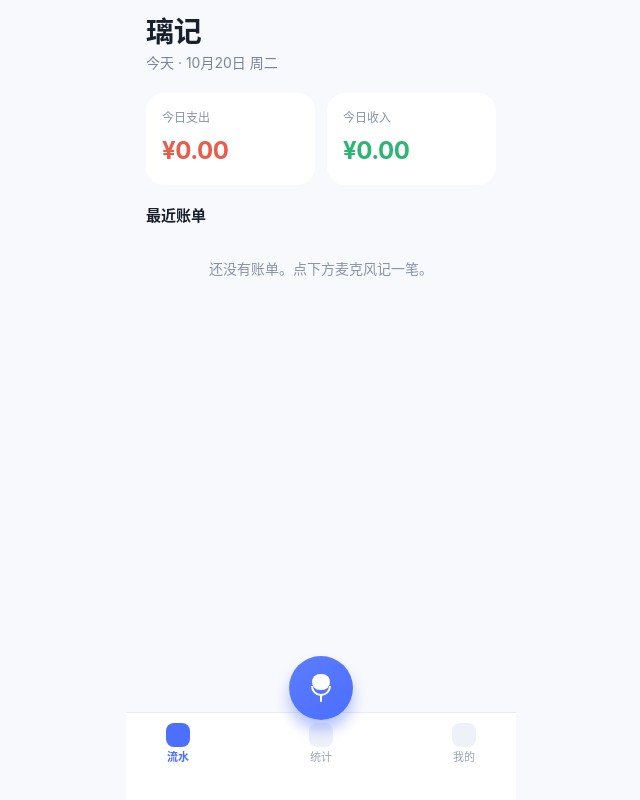
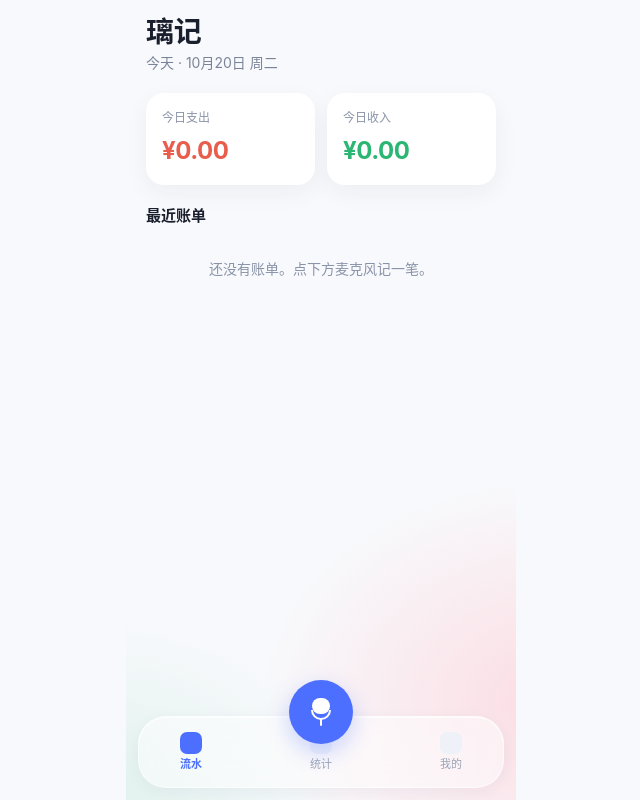
Before and after one commit to jiaoyansonghk163/voice-bookkeeping, a Next.js app: page / in a window 1280 px wide. Shown: the whole page, without its empty margins (319-959 px from the left). Built offline with nearby package versions, Linux system fonts and the light colour scheme.

Commit message:
Apply the Clear Crystal materials.
The tab bar and the listen/typing sheet use the light glass. Summary cards, bill rows, confirm cards, and the mic stay solid, and the warning is a color bar.

Co-authored-by: jiaoyansonghk163 <jiaoyansonghk163@users.noreply.github.com>

```diff
--- a/app/globals.css
+++ b/app/globals.css
@@ -95,7 +95,10 @@ button {
   z-index: 0;
   pointer-events: none;
   overflow: hidden;
-  background: #f8f9fc;
+  background:
+    radial-gradient(420px 320px at 110% 88%, rgba(255, 186, 196, 0.45), transparent 70%),
+    radial-gradient(360px 260px at -10% 100%, rgba(186, 230, 214, 0.4), transparent 72%),
+    #f8f9fc;
 }
 
 .glass {
@@ -681,20 +684,35 @@ header.top.scrolled {
 
 .tab {
   position: absolute;
-  left: 0;
-  right: 0;
-  bottom: 0;
+  left: 12px;
+  right: 12px;
+  bottom: calc(12px + env(safe-area-inset-bottom));
   z-index: 6;
-  height: calc(88px + env(safe-area-inset-bottom));
-  border-radius: 0;
+  height: 72px;
+  border-radius: 28px;
   display: grid;
   grid-template-columns: repeat(3, 1fr);
-  align-items: start;
-  padding: 10px 16px env(safe-area-inset-bottom);
-  background: rgba(255, 255, 255, 0.92);
-  backdrop-filter: blur(20px);
-  border-top: 1px solid #e8ecf4;
-  box-shadow: none;
+  align-items: center;
+  padding: 0 16px;
+  background: rgba(255, 255, 255, 0.48);
+  -webkit-backdrop-filter: blur(28px);
+  backdrop-filter: blur(28px);
+  border: 1px solid rgba(255, 255, 255, 0.6);
+  box-shadow:
+    0 4px 16px rgba(30, 40, 70, 0.05),
+    inset 0 1px 0 rgba(255, 255, 255, 0.7);
+}
+
+@supports not ((backdrop-filter: blur(1px)) or (-webkit-backdrop-filter: blur(1px))) {
+  .tab {
+    background: rgba(255, 255, 255, 0.72);
+    -webkit-backdrop-filter: none;
+    backdrop-filter: none;
+    border-color: rgba(255, 255, 255, 0.82);
+    box-shadow:
+      0 8px 24px rgba(30, 40, 70, 0.1),
+      inset 0 1px 0 rgba(255, 255, 255, 0.9);
+  }
 }
 
 .ti {
@@ -725,9 +743,9 @@ header.top.scrolled {
 
 .ti i {
   display: block;
-  width: 24px;
-  height: 24px;
-  border-radius: 8px;
+  width: 22px;
+  height: 22px;
+  border-radius: 7px;
   background: #eef1f8;
   transition:
     background 160ms cubic-bezier(0.22, 1, 0.36, 1),
@@ -746,7 +764,7 @@ header.top.scrolled {
 .mic-anchor {
   position: absolute;
   left: 50%;
-  bottom: calc(80px + env(safe-area-inset-bottom));
+  bottom: calc(56px + env(safe-area-inset-bottom));
   z-index: 7;
   width: 64px;
   height: 64px;
@@ -758,16 +776,16 @@ header.top.scrolled {
   width: 64px;
   height: 64px;
   border-radius: 32px;
-  background: linear-gradient(145deg, #5b7cff 6%, #4c6fff 94%);
+  background: #4c6fff;
   display: grid;
   place-items: center;
   color: #fff;
-  box-shadow: 0 10px 14px rgba(76, 111, 255, 0.4);
+  box-shadow: 0 8px 22px rgba(76, 111, 255, 0.28);
 }
 
 .mic.stop {
-  background: linear-gradient(145deg, #ff6b5a 6%, #e85d4c 94%);
-  box-shadow: 0 10px 14px rgba(232, 93, 76, 0.4);
+  background: #f25c4c;
+  box-shadow: 0 8px 22px rgba(242, 92, 76, 0.28);
 }
 
 .mic.mini {
@@ -1689,7 +1707,10 @@ header.top.scrolled {
   background: #fff;
   border-radius: 18px;
   padding: 16px;
-  min-height: 83px;
+  min-height: 82px;
+  box-shadow: 0 8px 24px rgba(30, 40, 70, 0.05);
+  -webkit-backdrop-filter: none;
+  backdrop-filter: none;
 }
 
 .kpi-card span {
@@ -1732,7 +1753,9 @@ header.top.scrolled {
   padding: 16px 18px;
   border-radius: 20px;
   background: #fff;
-  box-shadow: 0 1px 1px rgba(20, 30, 60, 0.04);
+  box-shadow: 0 8px 24px rgba(30, 40, 70, 0.05);
+  -webkit-backdrop-filter: none;
+  backdrop-filter: none;
   text-align: left;
   color: inherit;
   touch-action: pan-y;
@@ -1796,7 +1819,9 @@ header.top.scrolled {
 .confirm-card {
   background: #fff;
   border-radius: 20px;
-  box-shadow: 0 1px 1px rgba(20, 30, 60, 0.04);
+  box-shadow: 0 8px 24px rgba(30, 40, 70, 0.05);
+  -webkit-backdrop-filter: none;
+  backdrop-filter: none;
 }
 
 .month-card {
@@ -1887,6 +1912,24 @@ header.top.scrolled {
   background: #f8f9fc;
 }
 
+.stage.crystal {
+  background: rgba(255, 255, 255, 0.48);
+  border: 1px solid rgba(255, 255, 255, 0.6);
+  box-shadow: 0 4px 16px rgba(30, 40, 70, 0.05);
+  -webkit-backdrop-filter: blur(28px);
+  backdrop-filter: blur(28px);
+}
+
+@supports not ((backdrop-filter: blur(1px)) or (-webkit-backdrop-filter: blur(1px))) {
+  .stage.crystal {
+    background: #f8f9fc;
+    border-color: transparent;
+    box-shadow: none;
+    -webkit-backdrop-filter: none;
+    backdrop-filter: none;
+  }
+}
+
 .slot {
   position: relative;
   height: 100%;
@@ -1915,21 +1958,23 @@ header.top.scrolled {
 
 .halo {
   position: relative;
-  width: 120px;
-  height: 120px;
+  width: 128px;
+  height: 128px;
   margin-bottom: 28px;
-  border-radius: 60px;
-  background: rgba(76, 111, 255, 0.12);
+  border-radius: 50%;
+  background: none;
   display: grid;
   place-items: center;
 }
 
 .halo-ring {
   position: absolute;
-  width: 88px;
-  height: 88px;
+  width: 156px;
+  height: 156px;
   border-radius: 50%;
-  border: 1.5px solid #4c6fff;
+  border: 0;
+  background: radial-gradient(circle, rgba(255, 255, 255, 0.95) 0%, rgba(255, 255, 255, 0.72) 38%, rgba(76, 111, 255, 0.16) 62%, transparent 74%);
+  filter: blur(6px);
   opacity: 0.25;
 }
 
@@ -1941,6 +1986,7 @@ header.top.scrolled {
   background: #4c6fff;
   display: grid;
   place-items: center;
+  box-shadow: 0 8px 22px rgba(76, 111, 255, 0.28);
 }
 
 .listen-title {
@@ -2061,20 +2107,26 @@ header.top.scrolled {
   display: grid;
   place-items: center;
   color: #fff;
-  background: linear-gradient(145deg, #5b7cff 6%, #4c6fff 94%);
-  box-shadow: 0 10px 14px rgba(76, 111, 255, 0.4);
+  background: #4c6fff;
+  box-shadow: 0 8px 22px rgba(76, 111, 255, 0.28);
 }
 
 .warn-bar {
+  display: flex;
+  align-items: center;
   height: 58px;
   margin: 20px 0 0;
-  padding: 10px 14px;
+  padding: 10px 14px 10px 16px;
   overflow: hidden;
-  border-radius: 12px;
-  background: #fff6e8;
-  color: #b86a00;
+  border: 0;
+  border-left: 3px solid #e39b2b;
+  border-radius: 0;
+  background: transparent;
+  color: #c47d12;
   font-size: 13px;
   line-height: 1.45;
+  -webkit-backdrop-filter: none;
+  backdrop-filter: none;
 }
 
 .type-lift {
--- a/components/voice-sheet.tsx
+++ b/components/voice-sheet.tsx
@@ -398,7 +398,7 @@ export function VoiceSheet({
       {open ? (
         <motion.section
           key="voice-sheet"
-          className="stage"
+          className={cn("stage", pane !== "review" && "crystal")}
           role="dialog"
           aria-modal="true"
           aria-label={phase === "review" ? VOICE_COPY.confirmTitle : title}
```
